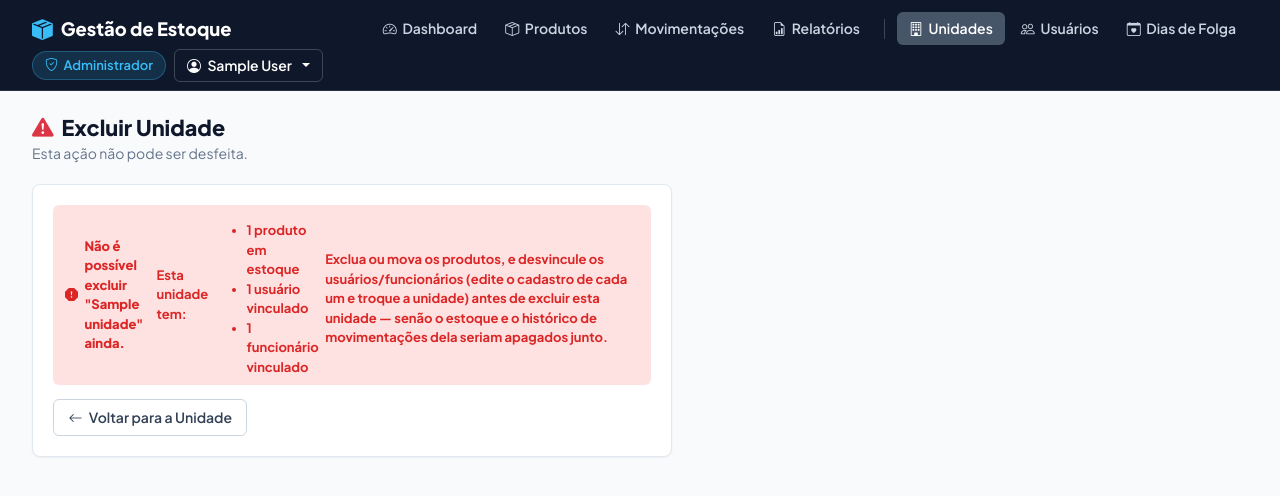
After one commit to JuanVitorio/gerencia_armazem_saude, a Django app: page /unidades/1/excluir/ in a window 1280 px wide. The commit adds this page. Shown: the top 496 px of the page. Run offline with Django 5.2, Linux system fonts and the light colour scheme; a user stored in the database is signed in; tables that the repository leaves empty hold one stand-in row (values such as "Sample post").

Commit message:
feat: adapta hmlts com campos novos

```diff
--- a/estoque/templates/estoque/base.html
+++ b/estoque/templates/estoque/base.html
@@ -83,7 +83,7 @@
                 {% if user.perfil.unidade %}
                 <span class="unidade-badge d-none d-md-inline-flex" title="{{ user.perfil.unidade.get_tipo_display }}">
                     <i class="bi bi-geo-alt"></i>
-                    <span class="unidade-nome">{{ user.perfil.unidade.nome }}</span>
+                    <span class="unidade-nome">{% if user.perfil.unidade.codigo %}{{ user.perfil.unidade.codigo }} — {% endif %}{{ user.perfil.unidade.nome }}</span>
                 </span>
                 {% elif user.perfil.is_admin %}
                 <span class="unidade-badge admin-badge d-none d-md-inline-flex">
--- a/estoque/templates/estoque/dashboard.html
+++ b/estoque/templates/estoque/dashboard.html
@@ -100,7 +100,7 @@
                         <td>
                             <a href="{{ p.get_absolute_url }}" class="item-link">{{ p.nome }}</a>
                             {% if p.unidade %}
-                                <span class="cat-tag"><i class="bi bi-building"></i> {{ p.unidade.nome }}</span>
+                                <span class="cat-tag"><i class="bi bi-building"></i> {% if p.unidade.codigo %}{{ p.unidade.codigo }} — {% endif %}{{ p.unidade.nome }}</span>
                             {% endif %}
                             {% if p.vencido %}
                                 <span class="status-tag status-danger">Vencido</span>
--- a/estoque/templates/estoque/evento_folga_form.html
+++ b/estoque/templates/estoque/evento_folga_form.html
@@ -115,7 +115,7 @@
                     <tbody>
                     {% for funcionario in funcionarios %}
                         <tr class="linha-funcionario"
-                            data-busca="{{ funcionario.nome|lower }} {{ funcionario.cargo|lower }} {{ funcionario.unidade.nome|default:''|lower }}">
+                            data-busca="{{ funcionario.nome|lower }} {{ funcionario.cargo|lower }} {{ funcionario.unidade.nome|default:''|lower }} {{ funcionario.unidade.codigo|default:''|lower }}">
                             <td>
                                 <input type="checkbox" class="form-check-input chk-funcionario" name="funcionarios"
                                        value="{{ funcionario.pk }}" id="func-{{ funcionario.pk }}"
--- a/estoque/templates/estoque/funcionario_list.html
+++ b/estoque/templates/estoque/funcionario_list.html
@@ -68,7 +68,7 @@
                         <td>{{ funcionario.cargo|default:'—' }}</td>
                         <td>
                             {% if funcionario.unidade %}
-                                <span class="cat-tag"><i class="bi bi-building"></i> {{ funcionario.unidade.nome }}</span>
+                                <span class="cat-tag"><i class="bi bi-building"></i> {% if funcionario.unidade.codigo %}{{ funcionario.unidade.codigo }} — {% endif %}{{ funcionario.unidade.nome }}</span>
                             {% else %}
                                 <span class="text-muted">—</span>
                             {% endif %}
--- a/estoque/templates/estoque/movimentacao_detail.html
+++ b/estoque/templates/estoque/movimentacao_detail.html
@@ -46,7 +46,7 @@
                 <span class="ficha-label">Unidade de Origem</span>
                 <span class="ficha-value">
                     {% if movimentacao.produto.unidade %}
-                        <i class="bi bi-building"></i> {{ movimentacao.produto.unidade.nome }}
+                        <i class="bi bi-building"></i> {% if movimentacao.produto.unidade.codigo %}{{ movimentacao.produto.unidade.codigo }} — {% endif %}{{ movimentacao.produto.unidade.nome }}
                     {% else %}
                         —
                     {% endif %}
--- a/estoque/templates/estoque/movimentacao_list.html
+++ b/estoque/templates/estoque/movimentacao_list.html
@@ -74,7 +74,7 @@
                         </td>
                         <td>
                             {% if mov.produto.unidade %}
-                                <span class="cat-tag"><i class="bi bi-building"></i> {{ mov.produto.unidade.nome }}</span>
+                                <span class="cat-tag"><i class="bi bi-building"></i> {% if mov.produto.unidade.codigo %}{{ mov.produto.unidade.codigo }} — {% endif %}{{ mov.produto.unidade.nome }}</span>
                             {% else %}
                                 <span class="text-muted">—</span>
                             {% endif %}
--- /dev/null
+++ b/estoque/templates/estoque/unidade_confirm_delete.html
@@ -0,0 +1,50 @@
+{% extends 'estoque/base.html' %}
+{% block title %}Excluir Unidade — Gestão de Estoque{% endblock %}
+
+{% block content %}
+<div class="page-container">
+    <div class="page-header">
+        <div>
+            <h1 class="page-title"><i class="bi bi-exclamation-triangle-fill text-danger"></i> Excluir Unidade</h1>
+            <p class="page-subtitle">Esta ação não pode ser desfeita.</p>
+        </div>
+    </div>
+
+    <div class="form-card" style="max-width: 640px;">
+        {% if total_produtos or total_membros or total_funcionarios %}
+        <div class="alert-inline alert-inline-danger">
+            <i class="bi bi-exclamation-octagon-fill"></i>
+            <strong>Não é possível excluir "{{ object.nome }}" ainda.</strong> Esta unidade tem:
+            <ul class="mb-0 mt-2">
+                {% if total_produtos %}<li>{{ total_produtos }} produto{{ total_produtos|pluralize }} em estoque</li>{% endif %}
+                {% if total_membros %}<li>{{ total_membros }} usuário{{ total_membros|pluralize }} vinculado{{ total_membros|pluralize }}</li>{% endif %}
+                {% if total_funcionarios %}<li>{{ total_funcionarios }} funcionário{{ total_funcionarios|pluralize }} vinculado{{ total_funcionarios|pluralize }}</li>{% endif %}
+            </ul>
+            <p class="mt-2 mb-0">
+                Exclua ou mova os produtos, e desvincule os usuários/funcionários (edite o
+                cadastro de cada um e troque a unidade) antes de excluir esta unidade — senão o
+                estoque e o histórico de movimentações dela seriam apagados junto.
+            </p>
+        </div>
+        <a href="{{ object.get_absolute_url }}" class="btn btn-outline-secondary">
+            <i class="bi bi-arrow-left"></i> Voltar para a Unidade
+        </a>
+        {% else %}
+        <p>
+            Tem certeza que deseja excluir <strong>{{ object.nome }}</strong>
+            {% if object.codigo %}(<code>{{ object.codigo }}</code>){% endif %}?
+        </p>
+        <div class="alert-inline">
+            <i class="bi bi-info-circle"></i> Esta unidade não tem produtos, usuários nem funcionários vinculados — pode ser excluída com segurança.
+        </div>
+        <form method="post" class="form-actions">
+            {% csrf_token %}
+            <button type="submit" class="btn btn-danger">
+                <i class="bi bi-trash-fill"></i> Sim, Excluir Definitivamente
+            </button>
+            <a href="{{ object.get_absolute_url }}" class="btn btn-outline-secondary">Cancelar</a>
+        </form>
+        {% endif %}
+    </div>
+</div>
+{% endblock %}
--- a/estoque/templates/estoque/usuario_list.html
+++ b/estoque/templates/estoque/usuario_list.html
@@ -35,7 +35,7 @@
                         <td>{{ u.get_full_name|default:'—' }}</td>
                         <td>
                             {% if u.perfil.unidade %}
-                                <span class="cat-tag"><i class="bi bi-building"></i> {{ u.perfil.unidade.nome }}</span>
+                                <span class="cat-tag"><i class="bi bi-building"></i> {% if u.perfil.unidade.codigo %}{{ u.perfil.unidade.codigo }} — {% endif %}{{ u.perfil.unidade.nome }}</span>
                             {% elif u.is_superuser or u.perfil.is_admin %}
                                 <span class="text-muted">Todas (Admin)</span>
                             {% else %}
```
Also changed, not shown: estoque/templates/estoque/produto_detail.html (+16 -1 lines), estoque/templates/estoque/produto_list.html (+13 -1 lines), estoque/templates/estoque/unidade_detail.html (+7 -1 lines), estoque/templates/estoque/unidade_form.html (+10 -0 lines), estoque/templates/estoque/unidade_list.html (+12 -1 lines).
